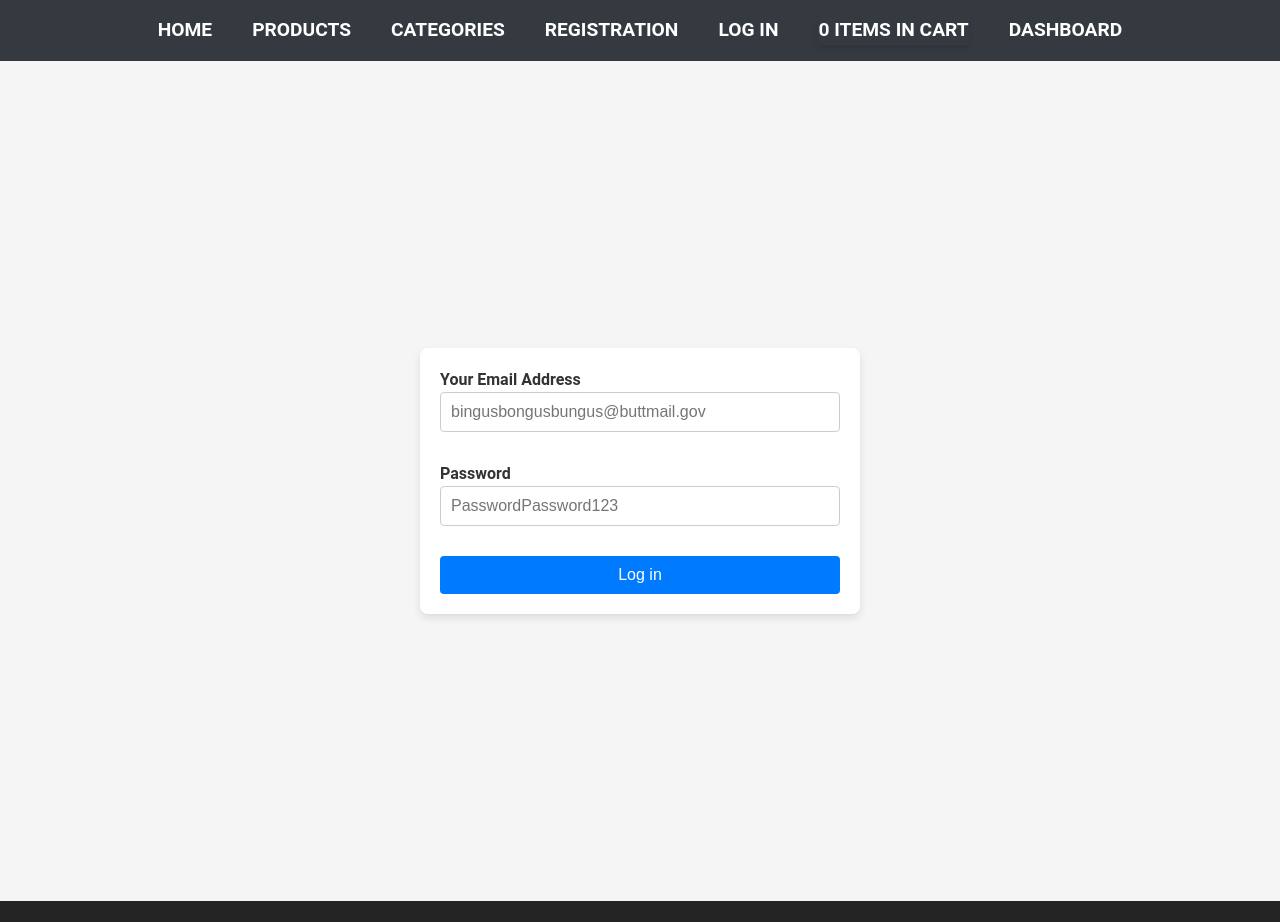
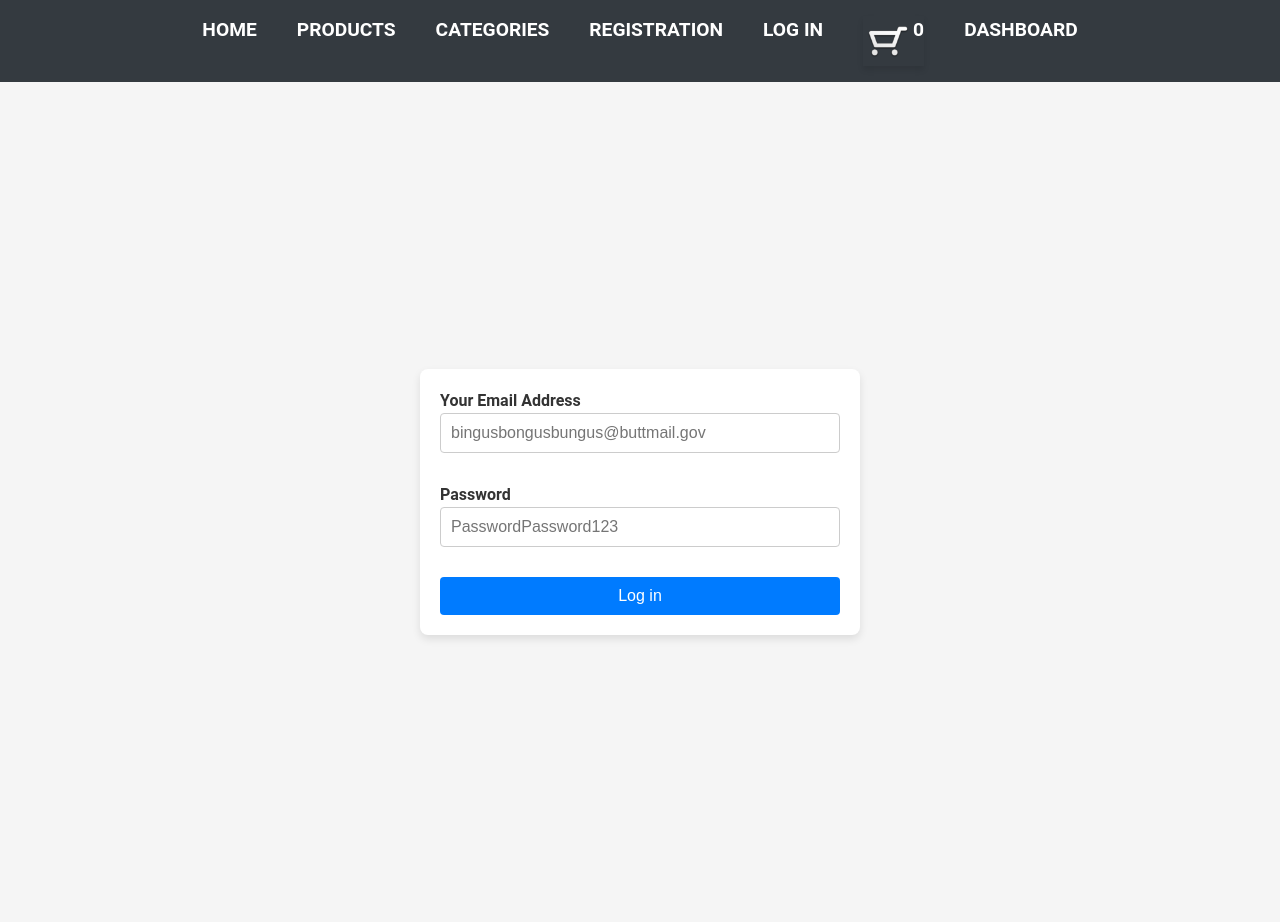
Before and after one commit to PrincessAspen/fake_store, a React (Vite) app: page /login in a window 1280 px wide. Before the commit the page ends 901 px from the top, so only its background shows below. Built offline with nearby package versions, Linux system fonts and the light colour scheme; no server answers.

Commit message:
Got it down to one error

```diff
--- a/src/App.module.css
+++ b/src/App.module.css
@@ -5,6 +5,7 @@ body {
     padding: 0;
     background-color: #f8f9fa;
     color: #333;
+    min-height: 90vh;
   }
 
   h1 {
@@ -18,8 +19,3 @@ body {
     width: 100%;
     margin: 0 auto;
   }
-
-  a {
-    text-decoration: none;
-    color: inherit;
-  }
--- a/src/components/CartNotifier.jsx
+++ b/src/components/CartNotifier.jsx
@@ -2,6 +2,7 @@ import {Outlet, NavLink, useNavigate} from 'react-router-dom';
 import { useEffect, useState } from 'react';
 import { useCart } from '../CartContext';
 import styles from './CartNotifier.module.css'
+import CartIcon from '../Images/CartIcon.png'
 
 const CartNotifier = () => {
   const [quantity, setQuantity] = useState(0);
@@ -16,7 +17,10 @@ const CartNotifier = () => {
     setQuantity(getQuantity)
   }, [cartItems]);
 
-  return <NavLink to="/cart" className={styles.cart}>{quantity} Items in Cart</NavLink>
+  return <NavLink to="/cart" className={styles.cart}>
+    <img src={CartIcon} className={styles.cartIcon}/>
+    <span>{quantity}</span>
+  </NavLink>
 };
 
 export default CartNotifier;
--- a/src/components/CartNotifier.module.css
+++ b/src/components/CartNotifier.module.css
@@ -17,3 +17,9 @@
     color: #e63946;
     cursor: pointer;
   }
+
+  .cartIcon {
+    width: 50px;
+    height: auto;
+    margin: 0;
+  }
--- a/src/components/MainNav.module.css
+++ b/src/components/MainNav.module.css
@@ -15,6 +15,7 @@
 
   .navItem {
     margin: 0 20px;
+    max-width: 20%;
   }
 
   .navLink {
--- a/src/pages/Layout.module.css
+++ /dev/null
@@ -1,31 +0,0 @@
-/* Layout.module.css */
-.nav {
-    background-color: #343a40;
-    padding: 1rem 0;
-    box-shadow: 0px 4px 6px rgba(0, 0, 0, 0.1);
-  }
-
-  .navList {
-    list-style-type: none;
-    display: flex;
-    justify-content: center;
-    margin: 0;
-    padding: 0;
-  }
-
-  .navItem {
-    margin: 0 20px;
-  }
-
-  .navLink {
-    color: white;
-    font-size: 1.2rem;
-    font-weight: bold;
-    text-transform: uppercase;
-    text-decoration: none;
-  }
-
-  .navLink:hover {
-    color: #e63946;
-    cursor: pointer;
-  }
--- a/src/routes/Cart.module.css
+++ b/src/routes/Cart.module.css
@@ -18,12 +18,12 @@
   /* Grid layout for item cards */
   .itemGrid {
     display: flex;
+    flex-wrap: wrap;
     align-items: center;
     gap: 20px;
-    justify-items: center;
+    justify-content: center;
     margin-top: 20px;
     max-width: 100%;
-    width: 700px;
   }
 
   /* item card styling */
--- a/src/routes/Categories.module.css
+++ b/src/routes/Categories.module.css
@@ -5,7 +5,7 @@
   align-items: center;
   gap: 20px;
   padding: 20px;
-  list-style-type: none; /* Remove bullet points */
+  list-style-type: none;
 }
 
 .categoryItem {
@@ -17,6 +17,7 @@
   font-size: 1.5rem;
   transition: background-color 0.3s ease;
   width: 250px; /* Set a fixed width for consistent appearance */
+  height: 300px;
 }
 
 .categoryItem:hover {
--- a/src/routes/CategoryProducts.module.css
+++ b/src/routes/CategoryProducts.module.css
@@ -9,14 +9,17 @@
   .productList {
     display: flex;
     flex-wrap: wrap;
-    align-items: center;
+    align-items: stretch;
     justify-content: center;
+    height: 100%;
     gap: 20px;
   }
 
   .productItem {
     display: flex;
     flex-direction: column;
+    align-items: center;
+    justify-content: center;
     background-color: white;
     border: 1px solid #ddd;
     border-radius: 8px;
@@ -36,9 +39,9 @@
 
   .productImage {
     width: 100%;
-    height: auto;
+    height: 100%;
     max-height: 200px;
-    object-fit: cover;
+    object-fit: contain;
   }
 
   .productTitle {
@@ -54,15 +57,16 @@
 
   .productLink {
     display: inline-block;
+    width: 75%;
     margin-top: 10px;
+    color: white;
+    background-color: #007bff;
     padding: 8px 12px;
-    background-color: #007bff;
-    color: white;
     border-radius: 4px;
     text-decoration: none;
+    transition: background-color 0.3s ease;
   }
 
   .productLink:hover {
     background-color: #0056b3;
-    text-decoration: underline;
   }
--- a/src/routes/Dashboard.jsx
+++ b/src/routes/Dashboard.jsx
@@ -3,18 +3,20 @@ import { Form } from 'react-router-dom'
 export const action = async({request}) => {
     const formData = await request.formData();
     const apiUrl = `${import.meta.env.VITE_API_URL}/create/product`
+    const jsonData = Object.fromEntries(formData.entries());
 
-    const data = await fetch(apiUrl , {
+    const data = await fetch(apiUrl, {
         method: 'POST',
         headers: {
-            "Authorization": `Bearer${sessionStorage.getItem('sb-access-token')}`
+            'Content-Type': 'application/json',
+            "Authorization": `Bearer ${sessionStorage.getItem('sb-access-token')}`
         },
-        body: formData,
+        body: JSON.stringify(jsonData),
     }).then((response) => response.json())
 
     console.log(data);
 
-    return;
+    return true;
     }
 
 
```
Also changed, not shown: src/Images/CartIcon.png (added).
